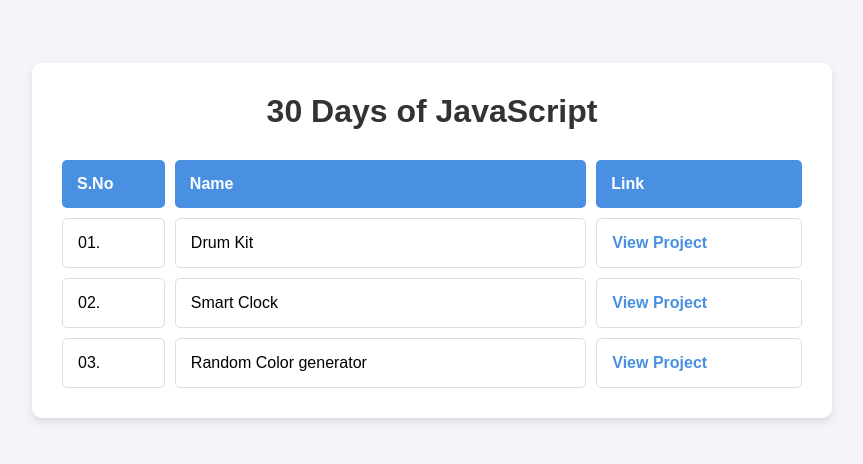
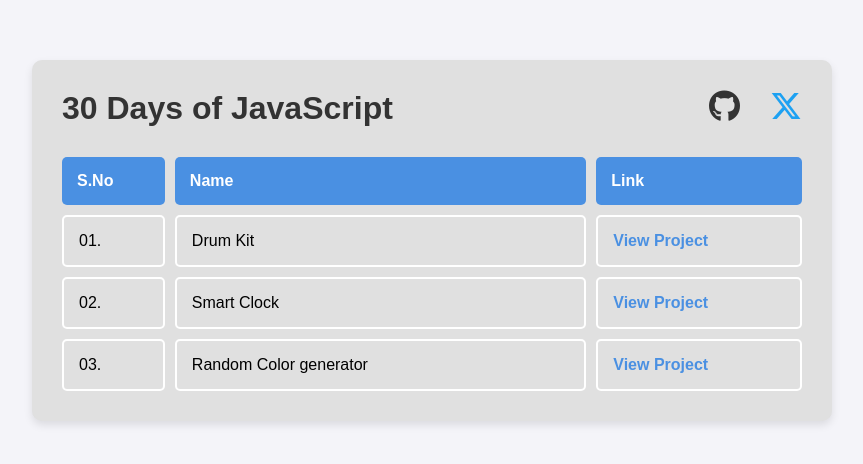
Before and after one commit to Divyanshu951/30DaysOfJS, a plain HTML site: page index.html in a window 1280 px wide. Shown: the part 160-624 px from the top of the page, without its empty margins (208-1071 px from the left). Drawn offline with Linux system fonts and the light colour scheme.

Commit message:
01-June-2025

```diff
--- a/index.html
+++ b/index.html
@@ -10,10 +10,33 @@
       type="image/x-icon"
       href="https://cdn-icons-png.flaticon.com/512/5968/5968292.png"
     />
+    <link
+      rel="stylesheet"
+      href="https://cdnjs.cloudflare.com/ajax/libs/font-awesome/6.5.2/css/all.min.css"
+      integrity="sha512-SnH5WK+bZxgPHs44uWIX+LLJAJ9/2PkPKZ5QiAj6Ta86w+fsb2TkcmfRyVX3pBnMFcV7oQPJkl9QevSCWr3W6A=="
+      crossorigin="anonymous"
+      referrerpolicy="no-referrer"
+    />
   </head>
   <body>
     <main class="main-container">
-      <h1>30 Days of JavaScript</h1>
+      <div class="header-main">
+        <h1>30 Days of JavaScript</h1>
+
+        <div class="logos">
+          <a
+            class="git-logo"
+            href="https://github.com/Divyanshu951/30DaysOfJS"
+            target="_blank"
+          >
+            <i class="fab fa-github fa-2x"></i>
+          </a>
+          <a class="x-logo" href="https://x.com/GiveMeAJob_" target="_blank">
+            <i class="fab fa-x-twitter fa-2x"></i>
+          </a>
+        </div>
+      </div>
+
       <div class="projects-grid">
         <div class="grid-header">S.No</div>
         <div class="grid-header">Name</div>
--- a/style.css
+++ b/style.css
@@ -17,7 +17,7 @@ body {
 .main-container {
   width: 100%;
   max-width: 800px;
-  background-color: #fff;
+  background-color: #e0e0e0;
   padding: 30px;
   border-radius: 10px;
   box-shadow: 0 4px 8px rgba(0, 0, 0, 0.1);
@@ -46,7 +46,7 @@ h1 {
 
 .grid-item {
   padding: 15px;
-  border: 1px solid #ddd;
+  border: 2px solid #fff;
   border-radius: 5px;
   display: flex;
   align-items: center;
@@ -61,3 +61,34 @@ h1 {
 .grid-item a:hover {
   text-decoration: underline;
 }
+
+.header-main {
+  display: flex;
+  justify-content: space-between;
+}
+
+.logos {
+  display: flex;
+  gap: 30px;
+}
+
+.git-logo,
+.x-logo {
+  color: #000;
+}
+
+.fab.fa-github {
+  color: #000;
+}
+
+.fab.fa-x-twitter {
+  color: #000;
+}
+
+.header-main .fab.fa-github {
+  color: #333;
+}
+
+.header-main .fab.fa-x-twitter {
+  color: #1da1f2;
+}
```
